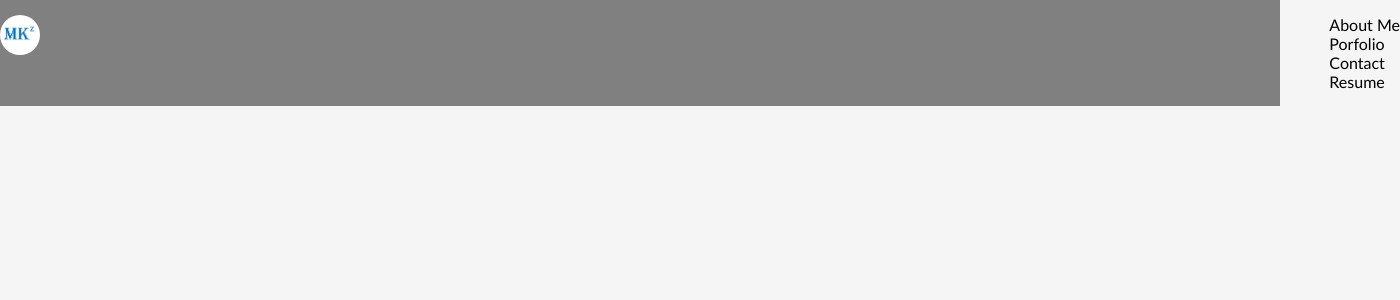
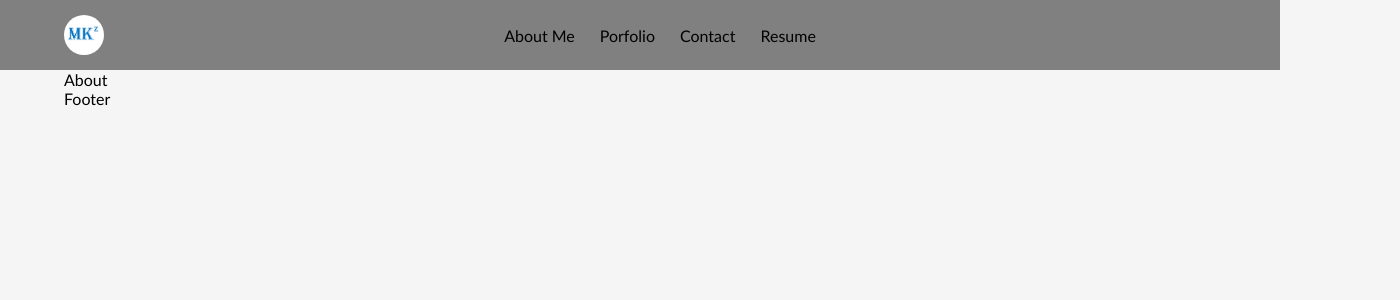
Before and after one commit to Micky-Ad/Portfolio-Page-Template, a React (Create React App) app: page / in a window 1280 px wide. Shown: the top 300 px of the page, 1400 px wide, since content can reach past the window. Built offline with nearby package versions, Linux system fonts and the light colour scheme.

Commit message:
Page display and props links working

```diff
--- a/src/App.js
+++ b/src/App.js
@@ -1,10 +1,26 @@
+import { useState } from "react";
+
 import "./style.css";
 import Header from "./components/Header";
+import About from "./components/About";
+import Contact from "./components/Contact";
+import Resume from "./components/Resume";
+import Porfolio from "./components/Porfolio";
+import Footer from "./components/Footer";
 
 function App() {
+  let [page, setPage] = useState("About");
+  function displayPage(p) {
+    setPage(p);
+  }
   return (
     <div className="App">
-      <Header />
+      <Header pageClick={displayPage} />
+      {page == "About" && <About />}
+      {page == "Contact" && <Contact />}
+      {page == "Resume" && <Resume />}
+      {page == "Porfolio" && <Porfolio />}
+      <Footer />
     </div>
   );
 }
--- /dev/null
+++ b/src/components/About.js
@@ -0,0 +1,9 @@
+function About() {
+  return (
+    <div>
+      <div className="container">About</div>
+    </div>
+  );
+}
+
+export default About;
--- /dev/null
+++ b/src/components/Contact.js
@@ -0,0 +1,9 @@
+function Contact() {
+  return (
+    <div>
+      <div className="container">Contact</div>
+    </div>
+  );
+}
+
+export default Contact;
--- /dev/null
+++ b/src/components/Footer.js
@@ -0,0 +1,9 @@
+function Footer() {
+  return (
+    <div>
+      <div className="container"> Footer</div>
+    </div>
+  );
+}
+
+export default Footer;
--- a/src/components/Header.js
+++ b/src/components/Header.js
@@ -1,10 +1,14 @@
 import Navigation from "./Navigation";
 
-function Header() {
+function Header(props) {
+  let pageName = "";
+  // function test() {
+  //   alert(pageName);
+
   return (
     <header>
       <div className="container">
-        <Navigation />
+        <Navigation pageClick={props.pageClick} />
       </div>
     </header>
   );
--- a/src/components/Navigation.js
+++ b/src/components/Navigation.js
@@ -1,15 +1,40 @@
 import logo from "./../assets/logo.PNG";
 
-function Navigation() {
+function Navigation(props) {
   return (
     <div className="nav">
       <img className="logo" src={logo} alt="Logo" />
       <ul className="navList">
-        <li>About Me</li>
-        <li>Porfolio</li>
-        <li>Contact</li>
-        <li>Resume</li>
+        <li
+          onClick={() => {
+            props.pageClick("About");
+          }}
+        >
+          About Me
+        </li>
+        <li
+          onClick={() => {
+            props.pageClick("Porfolio");
+          }}
+        >
+          Porfolio
+        </li>
+        <li
+          onClick={() => {
+            props.pageClick("Contact");
+          }}
+        >
+          Contact
+        </li>
+        <li
+          onClick={() => {
+            props.pageClick("Resume");
+          }}
+        >
+          Resume
+        </li>
       </ul>
+      <div></div>
     </div>
   );
 }
--- /dev/null
+++ b/src/components/Porfolio.js
@@ -0,0 +1,9 @@
+function Porfolio() {
+  return (
+    <div>
+      <div className="container">Porfolio</div>
+    </div>
+  );
+}
+
+export default Porfolio;
--- /dev/null
+++ b/src/components/Resume.js
@@ -0,0 +1,9 @@
+function Resume() {
+  return (
+    <div>
+      <div className="container">Resume</div>
+    </div>
+  );
+}
+
+export default Resume;
--- a/src/style.css
+++ b/src/style.css
@@ -13,7 +13,7 @@ body {
 
 .container {
 
-  width: 1400px;
+  width: 90%;
   margin:auto
 }
 
@@ -33,9 +33,16 @@ header {
 
 .nav {
   display: flex;
+  align-items: center;
   justify-content: space-between;
 }
 
 .navList{
+  display: flex;
   list-style: none;
+  gap: 25px;
 }
+
+.navList li {
+  cursor: pointer;
+}
```
